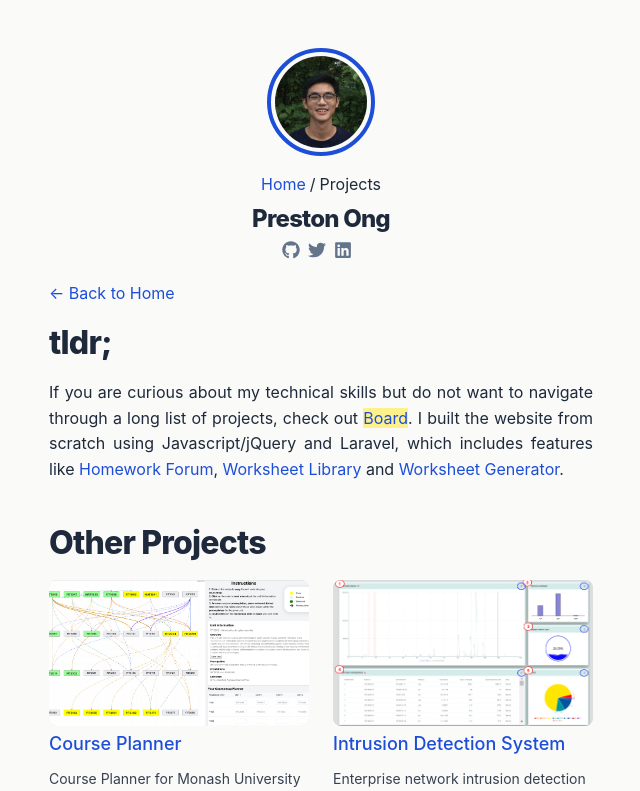
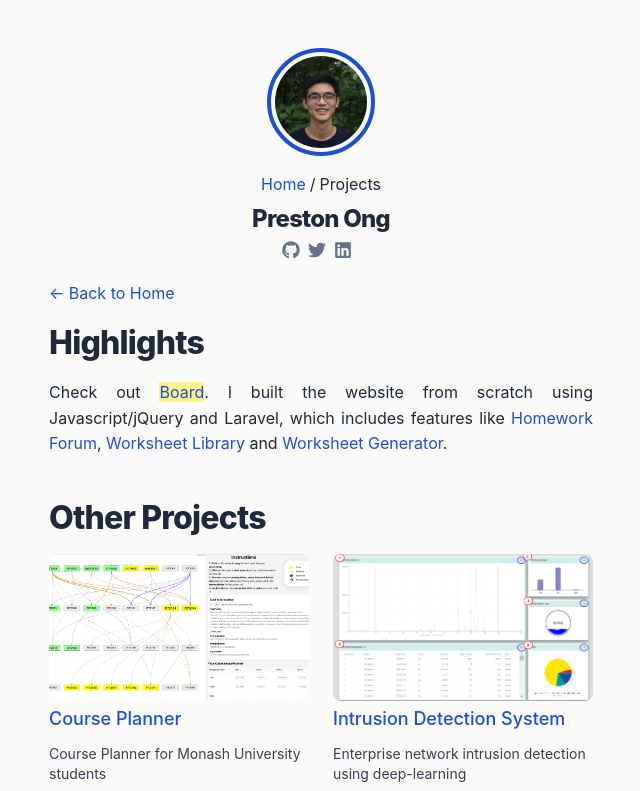
Before and after one commit to preston-ong/prestons-portfolio, a Next.js app: page /projects in a window 1280 px wide. Shown: the top 791 px of the page, without its empty margins (319-959 px from the left). Built offline with nearby package versions, Linux system fonts and the light colour scheme.

Commit message:
Updated links

```diff
--- a/pages/projects/index.js
+++ b/pages/projects/index.js
@@ -28,26 +28,16 @@ export default function Projects({ projectsData }) {
         <Link href="/">← Back to Home</Link>
       </nav>
       <section className="mb-10 text-justify">
-        <h2 className={utilStyles.headingXl}>tldr;</h2>
+        <h2 className={utilStyles.headingXl}>Highlights</h2>
         <p>
-          If you are curious about my technical skills but do not want to
-          navigate through a long list of projects, check out{" "}
-          <a
-            className="bg-yellow-200"
-            target="_blank"
-            href="https://boardedu.org"
-          >
+          Check out{" "}
+          <a className="bg-yellow-200" href="#">
             Board
           </a>
-          . I built the website from scratch using Javascript/jQuery and
-          Laravel, which includes features like{" "}
-          <Link href={`/projects/homework-forum`}>Homework Forum</Link>,{" "}
-          <Link href={`/projects/worksheet-library`}>Worksheet Library</Link>{" "}
-          and{" "}
-          <Link href={`/projects/exam-builder`}>
-            Worksheet Generator
-          </Link>
-          .
+          . I built the website from scratch using Javascript/jQuery and Laravel, which includes
+          features like <Link href={`/projects/homework-forum`}>Homework Forum</Link>,{" "}
+          <Link href={`/projects/worksheet-library`}>Worksheet Library</Link> and{" "}
+          <Link href={`/projects/exam-builder`}>Worksheet Generator</Link>.
         </p>
       </section>
 
```
Also changed, not shown: projects/ids.md (+2 -2 lines).
